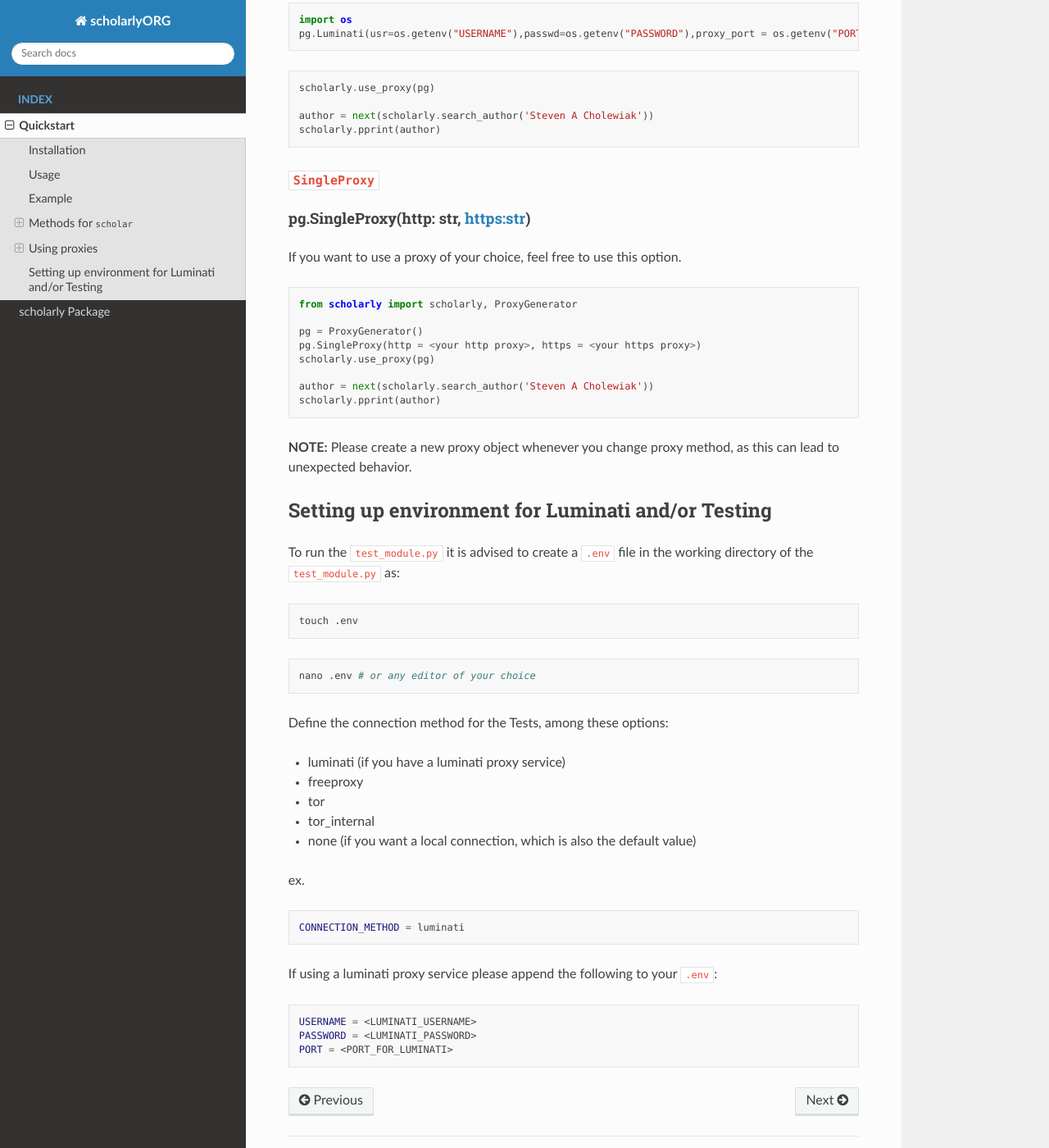
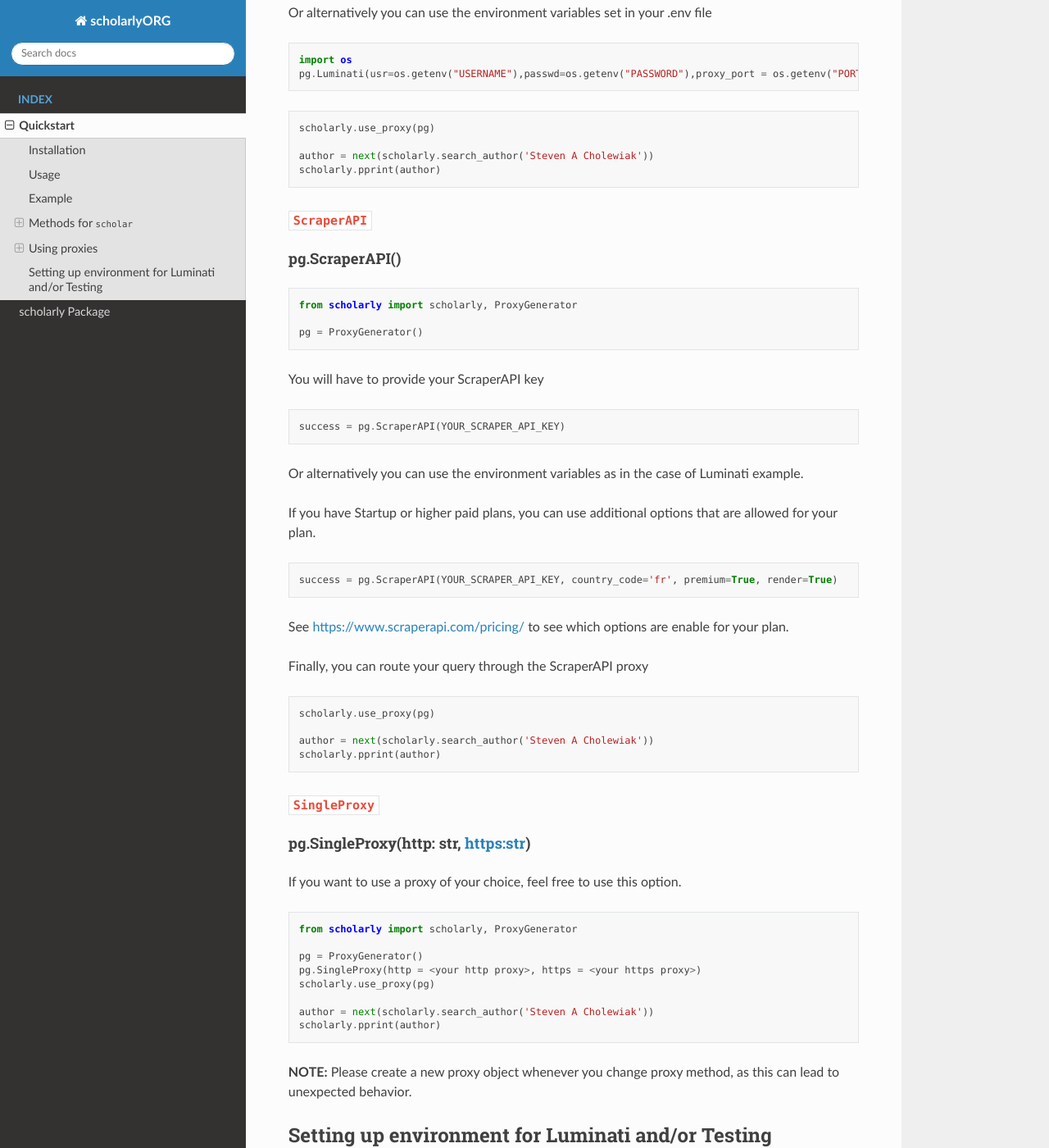
Before and after one commit to scholarly-python-package/scholarly, a Sphinx documentation site: the page built from docs/quickstart.rst, in a window 1280 px wide and 1400 px high, scrolled down 9154 px. Shown: the whole window at 82% size. Built offline with Sphinx 7.4.7 and the Read the Docs theme 2.0.0, drawn with Linux system fonts in a browser that asks for light colours; some of the changed text lies outside the part shown.

Commit message:
Add ScraperAPI documentation to quickstart

```diff
--- a/docs/quickstart.rst
+++ b/docs/quickstart.rst
@@ -363,7 +363,8 @@
 -------------
 
 In general, Google Scholar does not like bots, and can often block
-scholarly. We are actively working towards making scholarly more robust
+scholarly, especially those pages that contain ``scholar?`` in the URL.
+We are actively working towards making scholarly more robust
 towards that front.
 
 The most common solution for avoiding network issues is to use proxies
@@ -390,6 +391,7 @@
 -  Tor\_Internal()
 -  Tor\_External()
 -  Luminati()
+-  ScraperAPI()
 -  FreeProxies()
 -  SingleProxy() Example:
 
@@ -519,6 +521,42 @@
     author = next(scholarly.search_author('Steven A Cholewiak'))
     scholarly.pprint(author)
 
+``ScraperAPI``
+^^^^^^^^^^^^^^
+pg.ScraperAPI()
+###############
+
+.. code:: python
+
+    from scholarly import scholarly, ProxyGenerator
+
+    pg = ProxyGenerator()
+
+You will have to provide your ScraperAPI key
+
+.. code:: python
+
+    success = pg.ScraperAPI(YOUR_SCRAPER_API_KEY)
+
+Or alternatively you can use the environment variables as in the case of Luminati example.
+
+If you have Startup or higher paid plans, you can use additional options that are allowed for your plan.
+
+.. code:: python
+
+    success = pg.ScraperAPI(YOUR_SCRAPER_API_KEY, country_code='fr', premium=True, render=True)
+
+See https://www.scraperapi.com/pricing/ to see which options are enable for your plan.
+
+Finally, you can route your query through the ScraperAPI proxy
+
+.. code:: python
+
+    scholarly.use_proxy(pg)
+
+    author = next(scholarly.search_author('Steven A Cholewiak'))
+    scholarly.pprint(author)
+
 ``SingleProxy``
 ^^^^^^^^^^^^^^^^^^^^^^^^^^^^^^^^^^^^^^^^
 pg.SingleProxy(http: str, https:str)
@@ -556,7 +594,8 @@
 
 Define the connection method for the Tests, among these options:
 
--  luminati (if you have a luminati proxy service)
+-  luminati (if you have a Luminati proxy service)
+-  scraperapi (if you have a ScraperAPI proxy service)
 -  freeproxy
 -  tor
 -  tor\_internal
```
